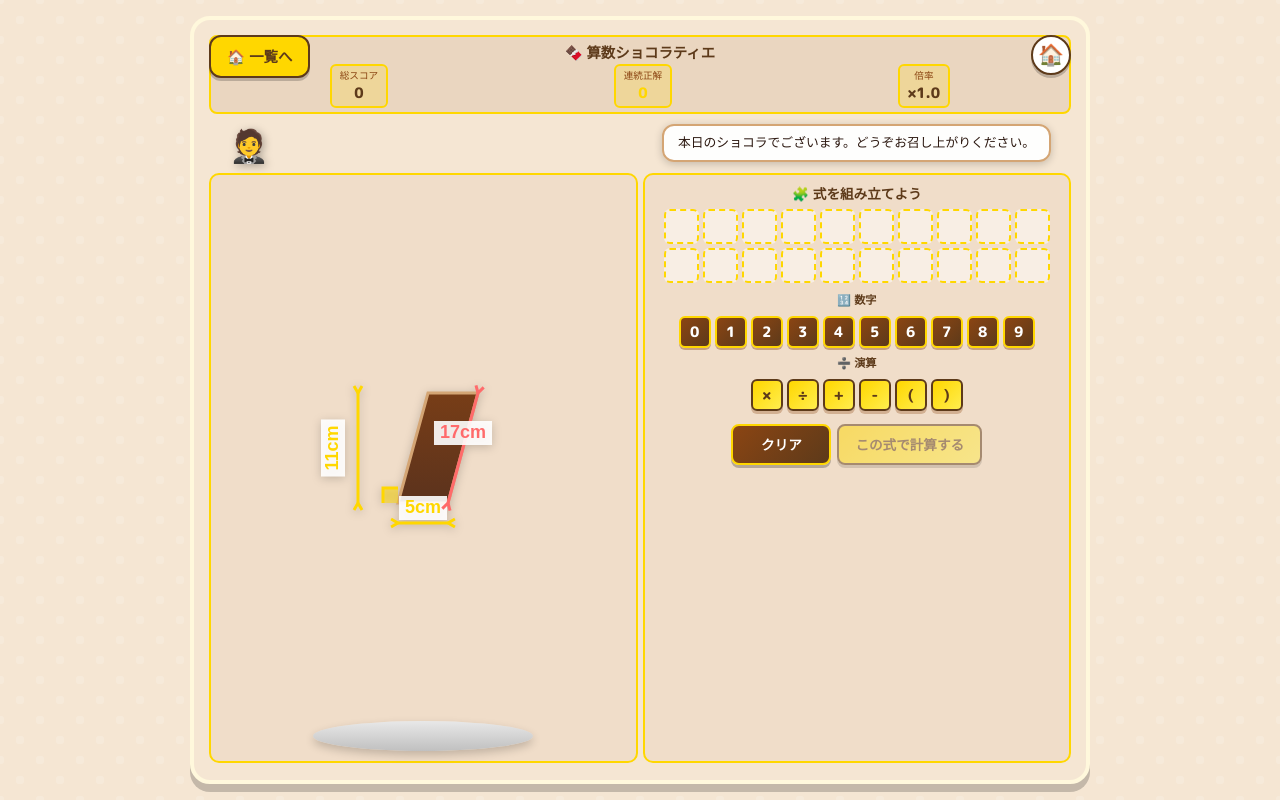
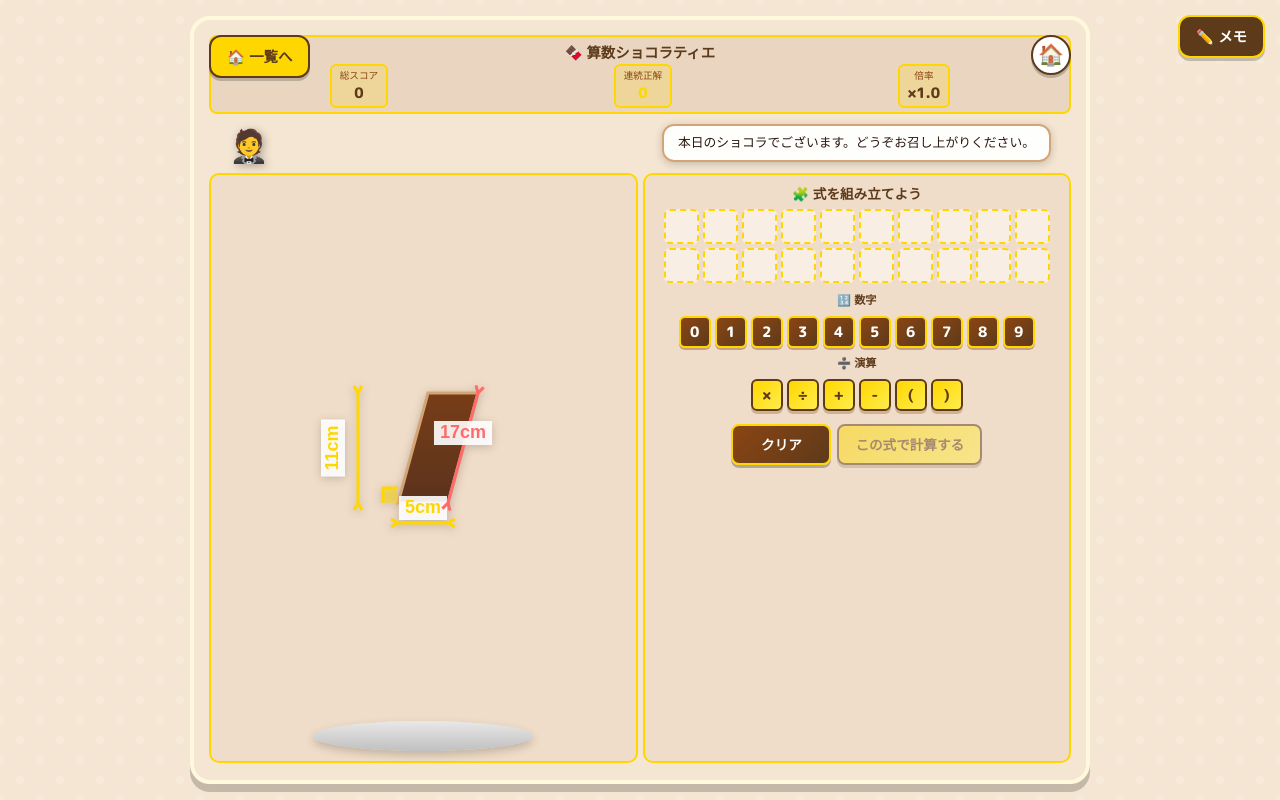
Before and after one commit to zawasasa/math, a plain HTML site: page chocolatier_area.html in a window 1280 px wide. Both pictures are taken after a click on the button "スタート！". Drawn offline with Linux system fonts and the light colour scheme; a web font is replaced by a local one.

Commit message:
メモ機能を追加・改善: メモボタンを追加、レイアウトを調整して画面に収まるように改善

```diff
--- a/chocolatier_area.html
+++ b/chocolatier_area.html
@@ -1007,6 +1007,9 @@
 
         <!-- ゲーム画面 -->
         <div id="game-screen" class="hidden">
+            <!-- メモボタン -->
+            <button class="memo-btn" onclick="toggleMemoPanel()" title="メモコーナーを開く">✏️ メモ</button>
+
             <!-- ヘッダー -->
             <div class="header">
                 <h1>🍫 算数ショコラティエ</h1>
```
